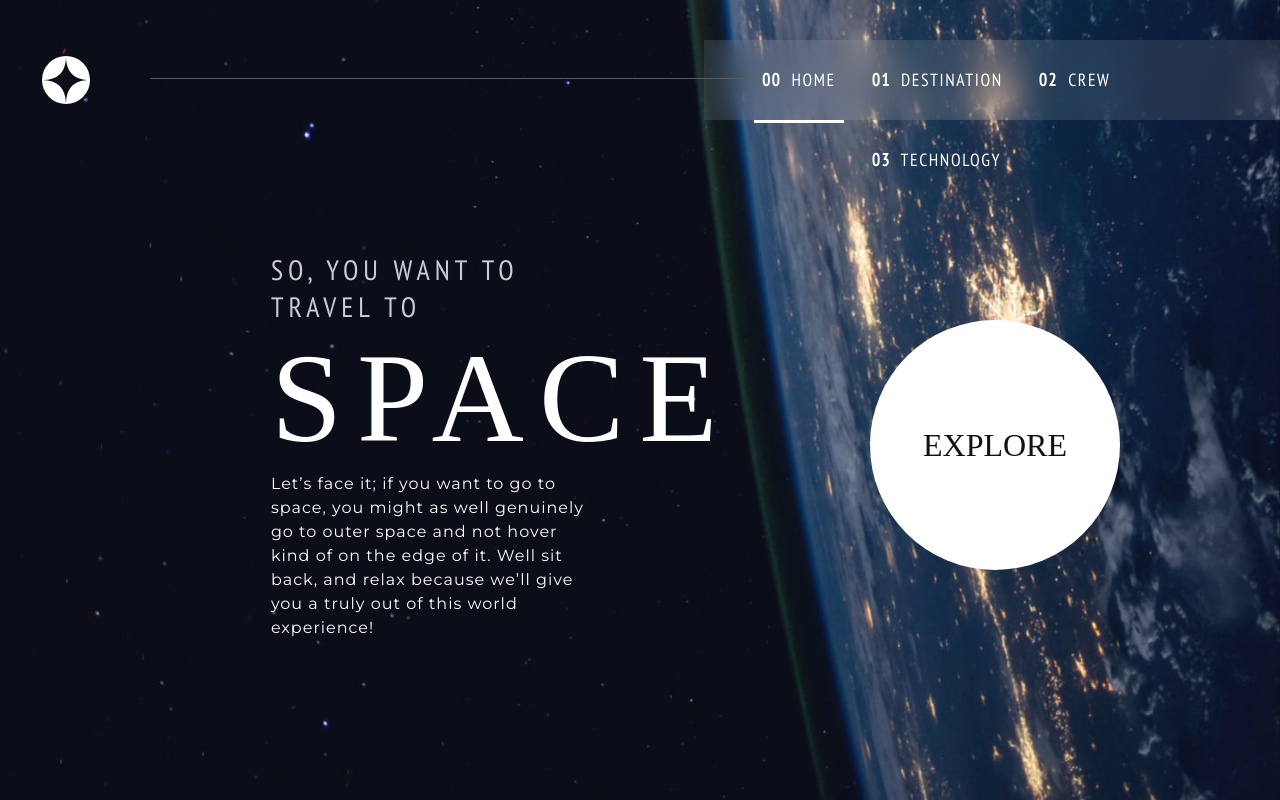
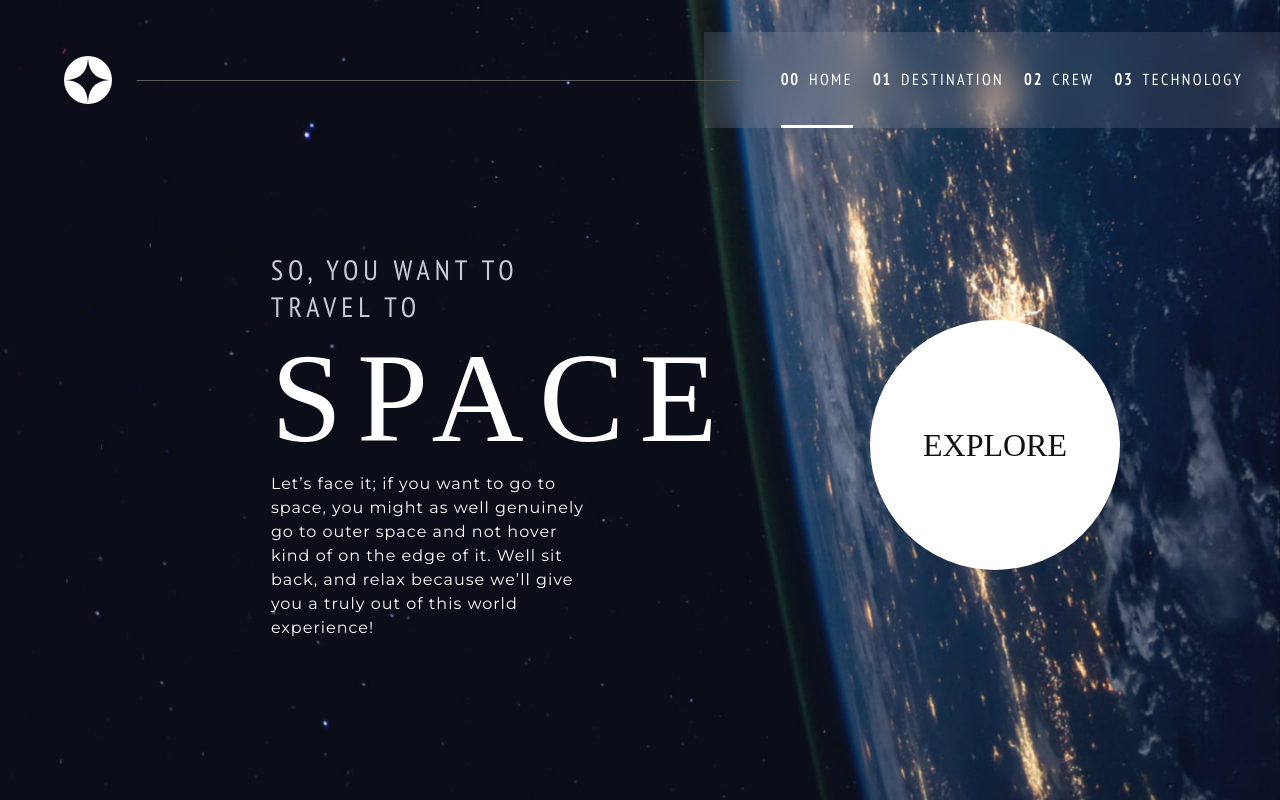
Before and after one commit to ev0lveDD/Space-Tourism, a plain HTML site: page index.html in a window 1280 px wide. Drawn offline with Linux system fonts and the light colour scheme.

Commit message:
Continued work on code unification
Continued work on code unification

```diff
--- a/css/styles.css
+++ b/css/styles.css
@@ -45,18 +45,16 @@ li {
 
 a {
   display: inline-block;
-  padding: 8px;
   text-decoration: none;
   color: white;
-  margin: 20px auto;
-  text-align: left;
+  margin: 2.3rem 0;
 }
 
 hr {
   border-top: 0px;
   width: 47%;
-  top: 70px;
-  left: 150px;
+  top: 4.5rem;
+  left: 8.5rem;
   display: flex;
   position: fixed;
   border-color: #5B5B5B;
@@ -72,35 +70,37 @@ hr {
   height: 10%;
   display: flex;
   position: fixed;
-  top: 40px;
+  top: 2.5rem;
   left: 0;
   align-items: center;
   justify-content: flex-end;
 }
 
 .logo{
-  left: 40;
-  top: 10;
+  left: 4rem;
+  top: 3.5rem;
   position: fixed;
 }
 
 .navbar {
-  display: inline-block;
+  display: flex;
   position: fixed;
   right: 0;
-  top: 2.5rem;
+  top: 2rem;
   width: 45%;
-  height: 5rem;
+  height: 6rem;
   margin: 0;
+  align-items: center;
+  justify-content: center;
 }
 
 .navbar-background {
-  display: inline-block;
+  display: flex;
   position: fixed;
   right: 0;
-  top: 2.5rem;
+  top: 2rem;
   width: 45%;
-  height: 5rem;
+  height: 6rem;
   margin: 0;
   background: hsl(0 0% 100% / 0.1); /* HSL stands for hue, saturation, and lightness. Po slashu jest opacity */
   backdrop-filter: blur(1rem);
@@ -108,14 +108,15 @@ hr {
 
 .menu-button {
   font-family: 'PT Sans Narrow', sans-serif;
-  font-size: 1.1rem;
-  letter-spacing: 0.1rem;
-  height: 80px;
-  margin: 0 10px;
+  font-size: 1rem;
+  letter-spacing: 0.15rem;
+  height: 5.8rem;
+  margin: 0 0.625rem;
 }
 
 .menu-button:hover {
-  border-bottom: solid 3px #C9CCD5;
+  border-bottom: solid 3px hsl(0 0% 100% / 0.8);
+  opacity: 30;
 }
 
 .button-active {
@@ -124,7 +125,7 @@ hr {
 
 .menu-textbold{
   font-weight: bold;
-  margin-right: 5px;
+  margin-right: 0.2rem;
 }
 
 .mid-container {
```
